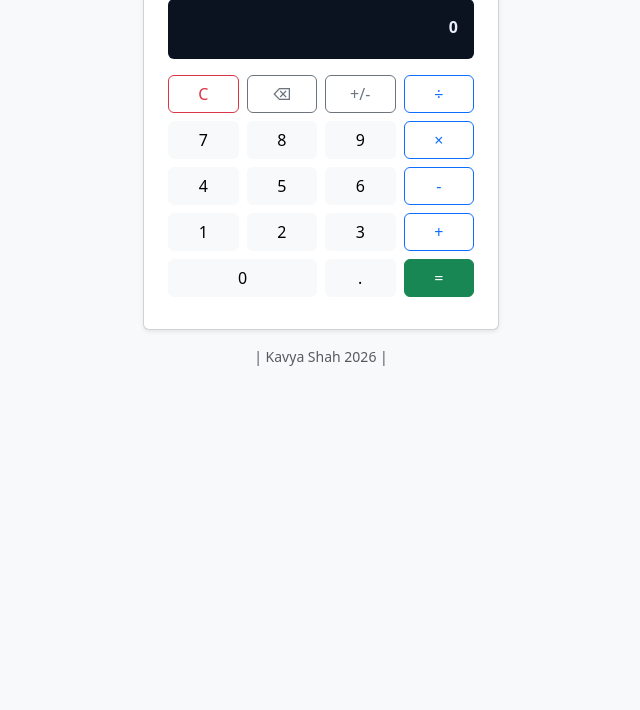
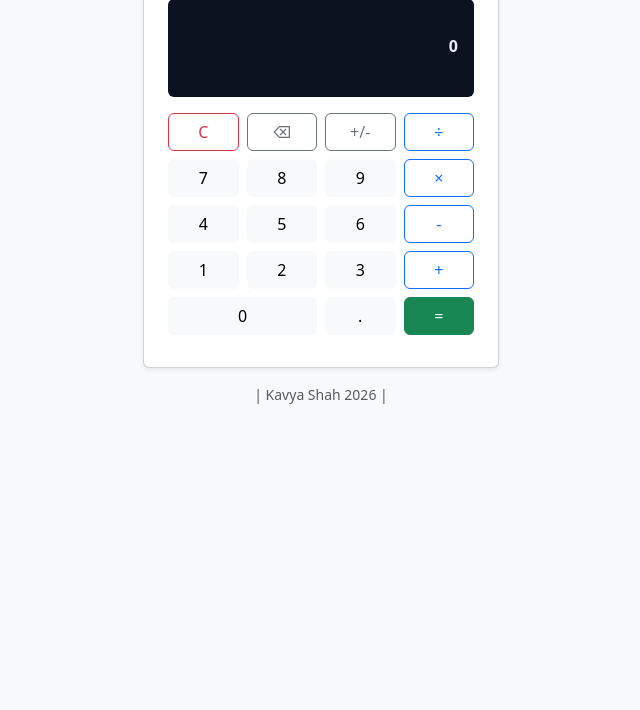
Before and after one commit to 527kshah-code/caculator, a plain HTML site: page index.html in a window 1280 px wide. Shown: the part 90-800 px from the top of the page, without its empty margins (319-959 px from the left). Drawn offline with nearby package versions, Linux system fonts and the light colour scheme.

Commit message:
compleated css

```diff
--- a/style.css
+++ b/style.css
@@ -3,3 +3,21 @@
     color: #e9eefc;
     border:1px solid rgba(255,255,255,0 22);
 }
+.calc-history {
+    min-height: 1.2rem;
+    opacity: 0.75;
+    font-family: ui-monospace, Menlo, Consolas, "Courier New", monospace;
+    overflow-x: auto;
+    white-space: nowrap;
+}
+.calc main {
+    font-size: 2rem;
+    line-height: 1.2;
+    font-family: ui-monospace, Menlo, Consolas, "Courier New", monospace;
+    overflow-x: auto;
+    white-space: nowrap;
+}
+.calc-status {
+  min-height: 1.2rem;
+  opacity: 0.85;
+}
```
